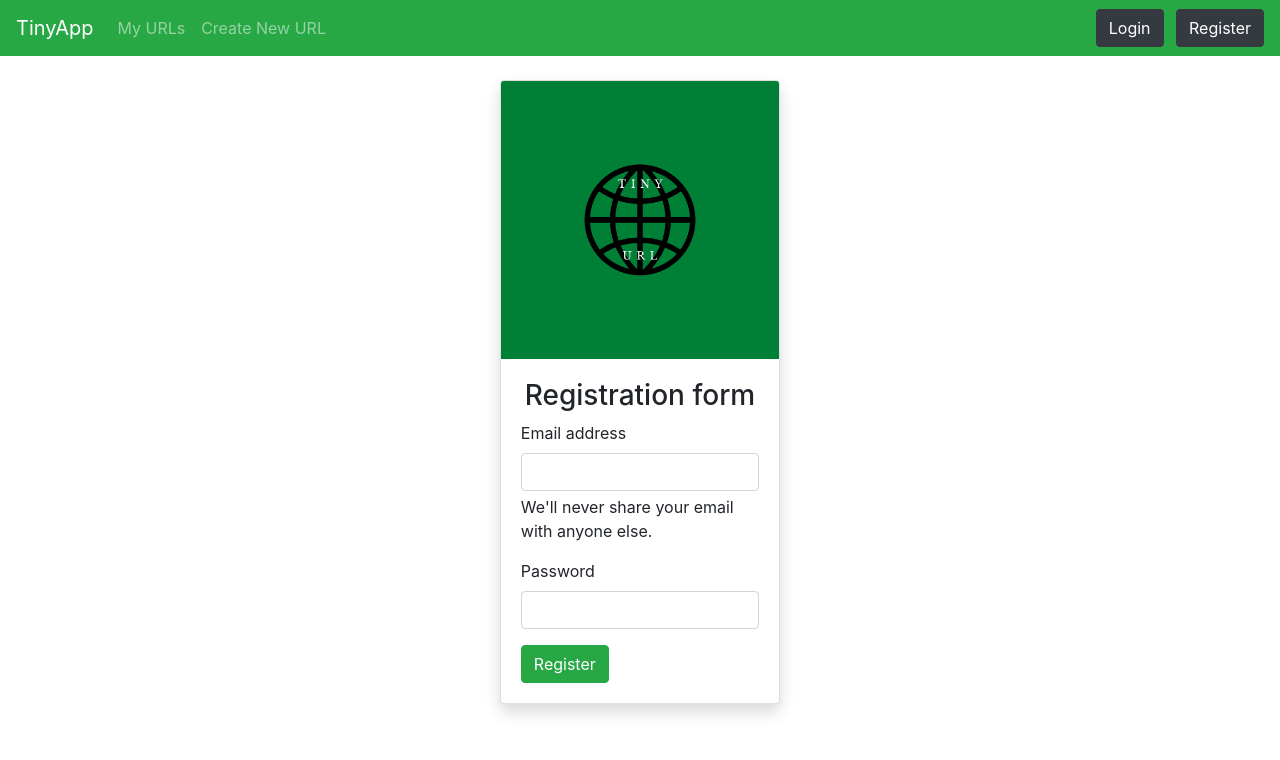
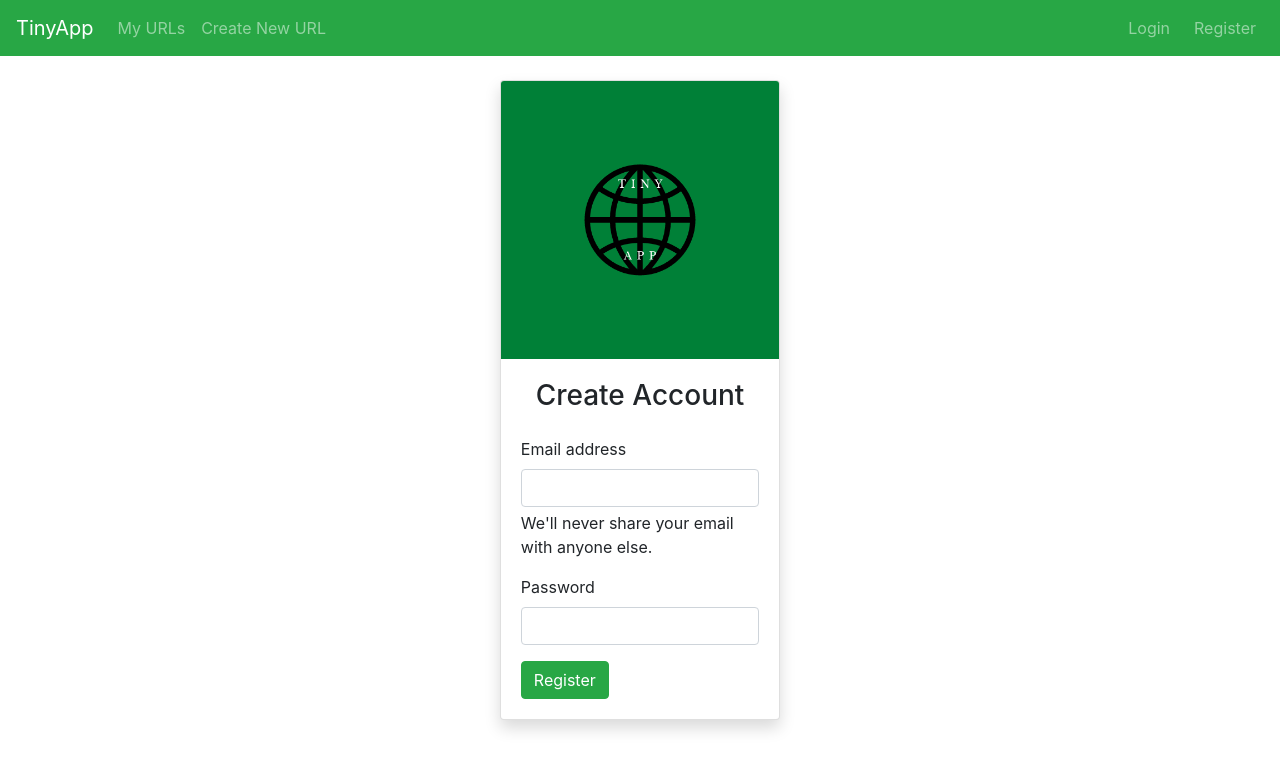
Before and after one commit to k2pbac/tinyapp, a Node server app: page /register in a window 1280 px wide. Shown: the top 760 px of the page. Run offline with Node 20, Linux system fonts and the light colour scheme; some libraries are stand-ins or nearby versions.

Commit message:
update register view

```diff
--- a/express_server.js
+++ b/express_server.js
@@ -141,7 +141,7 @@ app.post("/login", (req, res) => {
   if (user) {
     req.flash("success", "You have succesfully logged in!");
     res.cookie("username", email);
-    res.cookie("id", user.id);
+    res.cookie("user_id", user.id);
     res.redirect("/urls");
   } else {
     req.flash("error", "Please enter a valid username and/or password");
@@ -172,6 +172,7 @@ app.post("/register", (req, res) => {
     let id = uuidv4();
     users[id] = { id, email, password };
     res.cookie("username", email);
+    res.cookie("user_id", id);
     req.flash("success", "Welcome to tinyURL, you are now registered!");
     res.redirect("/urls");
   } else {
--- a/views/partials/_header.ejs
+++ b/views/partials/_header.ejs
@@ -20,13 +20,9 @@
     </div>
     <div>
       <% if (!username ) {%>
-      <!-- <form method="POST" action="/login">
-        <input type="text" name="username" placeholder="Username" />
-        <button type="submit" class="btn btn-outline-dark">Login</button>
-      </form> -->
-      <div>
-        <a class="btn btn-dark mr-2" href="/login">Login</a>
-        <a class="btn btn-dark" href="/register">Register</a>
+      <div class="navbar-nav">
+        <a class="nav-item nav-link mr-2" href="/login">Login</a>
+        <a class="nav-item nav-link" href="/register">Register</a>
       </div>
       <% } else { %>
       <form method="POST" action="/logout">
--- a/views/urls_register.ejs
+++ b/views/urls_register.ejs
@@ -21,7 +21,7 @@
           <div class="card shadow">
             <img src="images/Tiny.png" alt="" class="card-img-top mx-auto" />
             <div class="card-body">
-              <h3 class="card-title text-center mb-2">Registration form</h3>
+              <h3 class="card-title text-center mb-4">Create Account</h3>
               <form action="/register" method="POST">
                 <div class="mb-3">
                   <label for="emailInput" class="form-label"
```
Also changed, not shown: public/images/Tiny.png.
